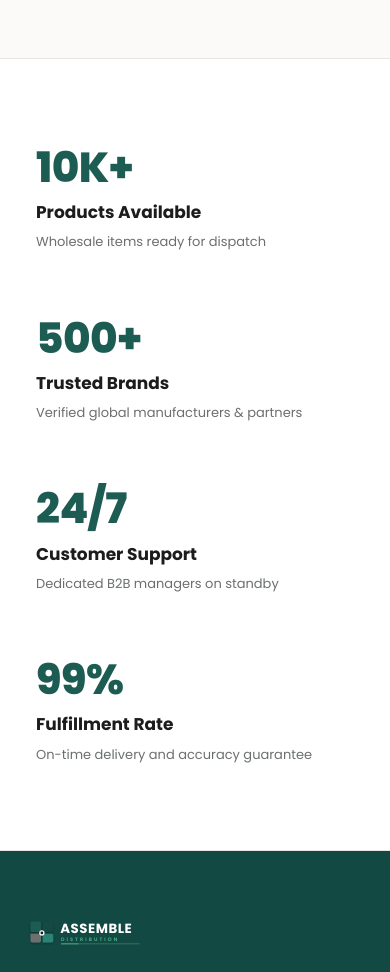
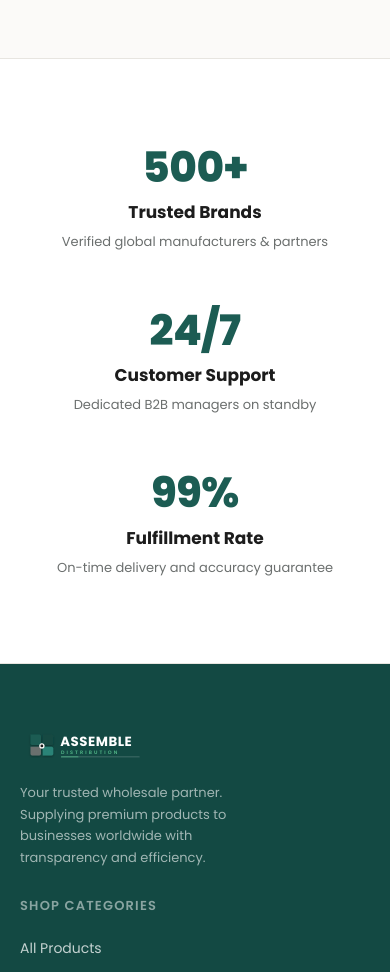
Before and after one commit to assembledistribution/assemble_distribution, a Next.js app: page /about in a window 390 px wide. Shown: the part 1406-2378 px from the top of the page. Built offline with nearby package versions, Linux system fonts and the light colour scheme; no server answers.

Commit message:
remve text from about page

```diff
--- a/src/app/globals.css
+++ b/src/app/globals.css
@@ -991,8 +991,16 @@ button {
 
 .stats__grid {
   display: grid;
-  grid-template-columns: repeat(4, 1fr);
+  grid-template-columns: repeat(3, 1fr);
   gap: 32px;
+  text-align: center;
+}
+
+@media (max-width: 768px) {
+  .stats__grid {
+    grid-template-columns: 1fr;
+    gap: 24px;
+  }
 }
 
 .stat-item {
--- a/src/components/Stats.jsx
+++ b/src/components/Stats.jsx
@@ -3,13 +3,6 @@
 import React, { useEffect, useState, useRef } from 'react';
 
 const defaultStats = [
-  {
-    id: 'stat-products',
-    value: 10000,
-    suffix: '+',
-    heading: 'Products Available',
-    sub: 'Wholesale items ready for dispatch',
-  },
   {
     id: 'stat-brands',
     value: 500,
```
